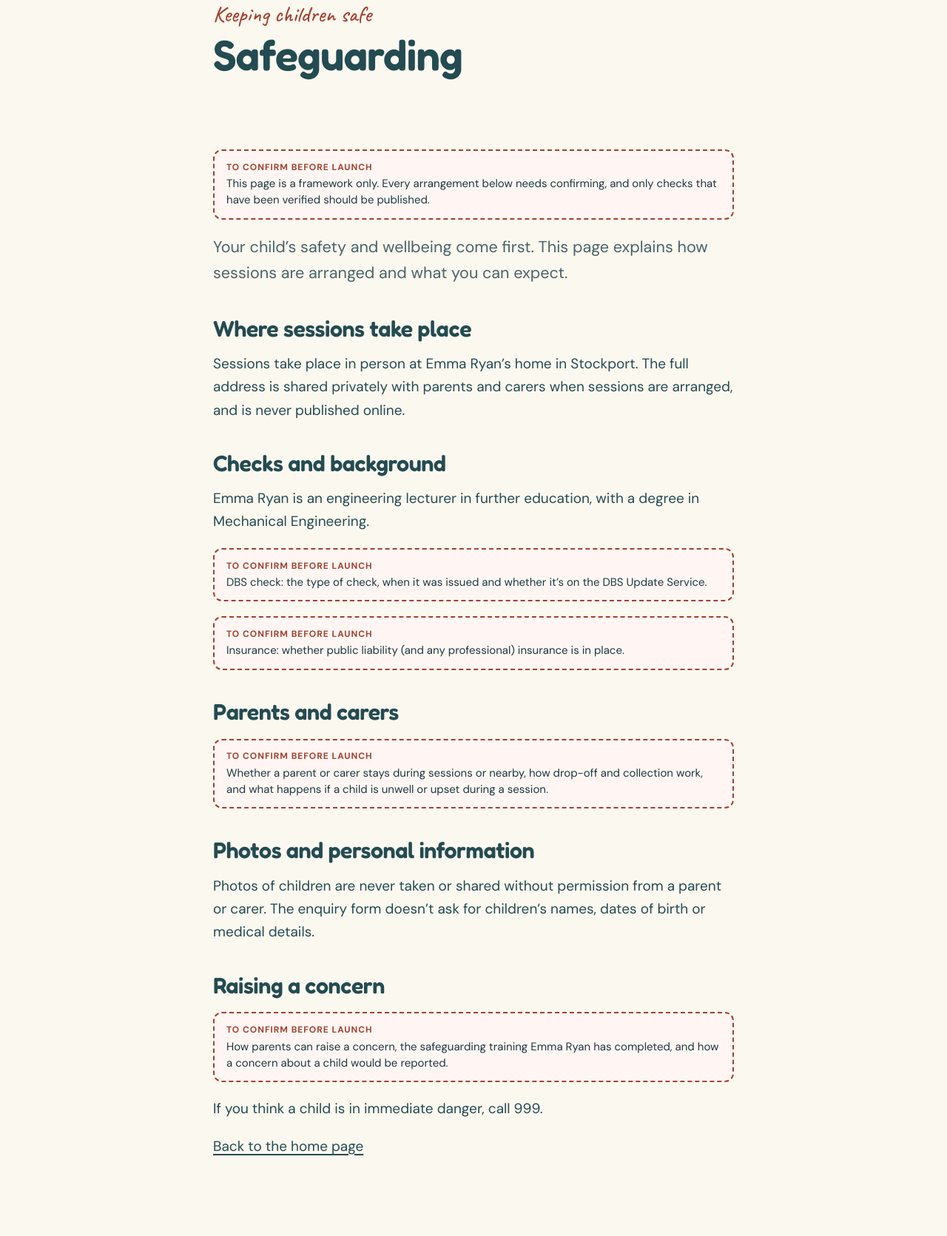
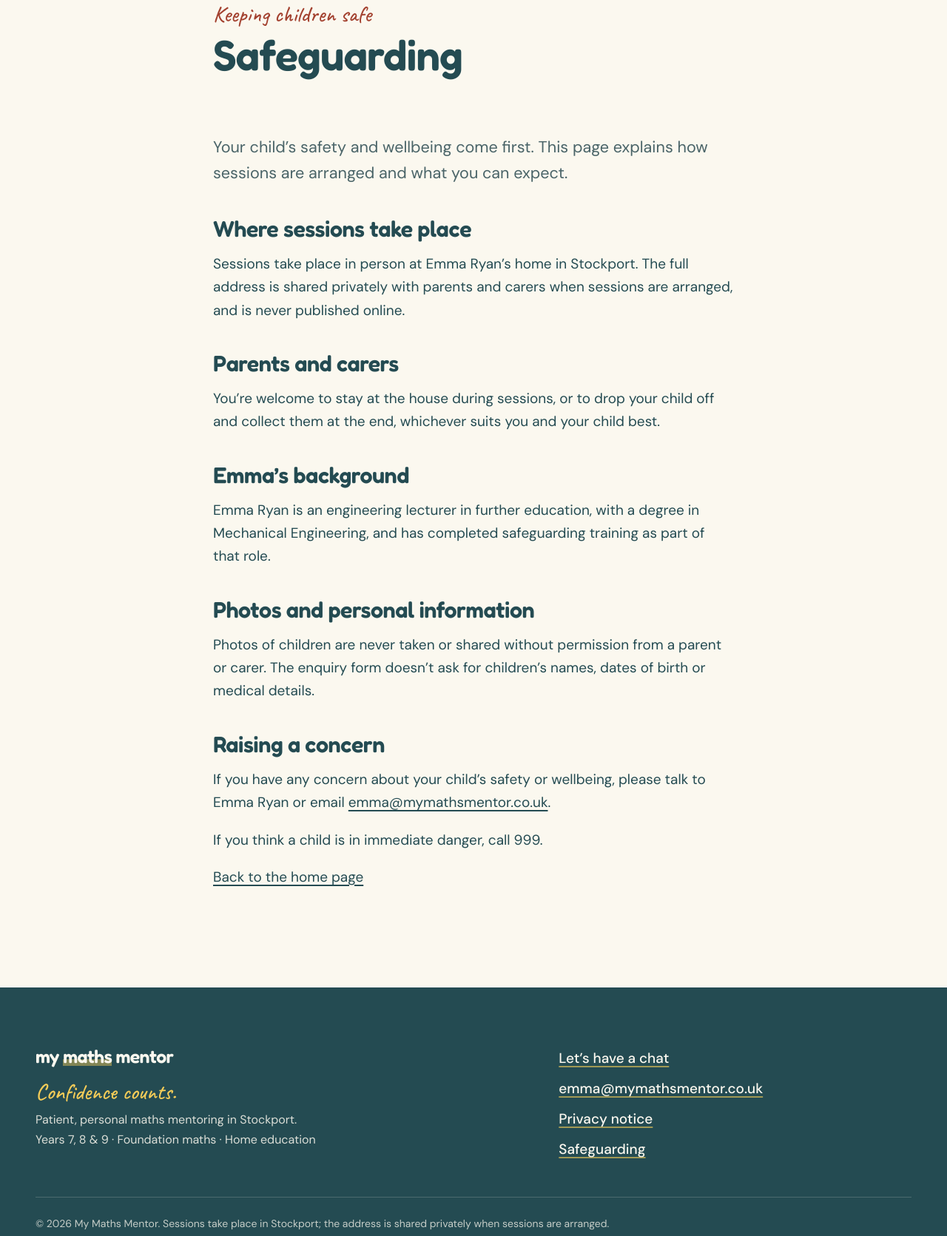
Before and after one commit to drmatt/my-maths-mentor, an Astro site: page /safeguarding in a window 1280 px wide. Shown: the part 189-1860 px from the top of the page at 74% size. Built offline with nearby package versions, Linux system fonts and the light colour scheme; Astro itself is replaced by a stand-in of ours; a web font is replaced by a local one.

Commit message:
Apply confirmed safeguarding, privacy and content decisions
- Safeguarding: parents can stay or drop off; concerns go to Emma;
  safeguarding training through the FE role. DBS and insurance left
  off until in place.
- Privacy: enquiries that don't lead to sessions deleted after 6 months;
  effective date flagged for launch.
- Landmark illustrations stay permanently, so drop their photo tags.
- Draft banner wording updated now copy and design are approved.
- Fix missing spaces before email links.
- README launch checklist updated.

Co-Authored-By: Claude Opus 5.5 <noreply@anthropic.com>

```diff
--- a/src/components/DraftBanner.astro
+++ b/src/components/DraftBanner.astro
@@ -1,3 +1,3 @@
 <div class="draft-banner" role="note">
-  <strong>Draft preview.</strong> Wording, design and anything marked “To confirm” still need approving before launch.
+  <strong>Draft preview.</strong> Anything marked “To confirm” still needs sorting before launch.
 </div>
--- a/src/components/sketches/MarketHall.astro
+++ b/src/components/sketches/MarketHall.astro
@@ -23,7 +23,6 @@ const glazing = Array.from({ length: 15 }, (_, i) => 56 + i * 20);
   viewBox="0 0 400 320"
   photo={photo('market-hall')}
   tilt={-1}
-  todo="photo"
 >
   <g slot="art">
     <defs>
--- a/src/components/sketches/Mersey.astro
+++ b/src/components/sketches/Mersey.astro
@@ -15,7 +15,6 @@ const ticks = Array.from({ length: 11 }, (_, i) => 24 + i * 12);
   viewBox="0 0 400 320"
   photo={photo('mersey')}
   tilt={1.5}
-  todo="photo"
 >
   <g slot="art">
     <path d="M0 108C80 118 160 96 250 70M30 300C120 250 200 240 300 250M150 0C160 80 140 200 168 320" class="ink ink--thin" opacity="0.25"></path>
--- a/src/components/sketches/TownHall.astro
+++ b/src/components/sketches/TownHall.astro
@@ -16,7 +16,6 @@ const wingWindows = [48, 74, 100, 126, 260, 286, 312, 338].flatMap((x) => [
   viewBox="0 0 400 320"
   photo={photo('town-hall')}
   tilt={1}
-  todo="photo"
 >
   <g slot="art">
     <path d="M0 292H400" class="ink"></path>
--- a/src/components/sketches/Viaduct.astro
+++ b/src/components/sketches/Viaduct.astro
@@ -32,7 +32,6 @@ const windows = [384, 404, 424, 464, 484, 504, 544, 564];
   tilt={tilt}
   tape
   eager={eager}
-  todo="viaduct photo"
 >
   <g slot="art">
     <defs>
--- a/src/pages/safeguarding.astro
+++ b/src/pages/safeguarding.astro
@@ -1,6 +1,5 @@
 ---
 import Base from '../layouts/Base.astro';
-import ToConfirm from '../components/ToConfirm.astro';
 import { site } from '../site.config';
 import { url } from '../lib/url';
 ---
@@ -13,13 +12,6 @@ import { url } from '../lib/url';
     </div>
   </section>
   <div class="container container--narrow prose">
-    <ToConfirm>
-      <p>
-        This page is a framework only. Every arrangement below needs confirming, and only checks that have been verified
-        should be published.
-      </p>
-    </ToConfirm>
-
     <p class="lede">
       Your child’s safety and wellbeing come first. This page explains how sessions are arranged and what you can
       expect.
@@ -31,24 +23,17 @@ import { url } from '../lib/url';
       with parents and carers when sessions are arranged, and is never published online.
     </p>
 
-    <h2>Checks and background</h2>
+    <h2>Parents and carers</h2>
     <p>
-      {site.owner} is an engineering lecturer in further education, with a degree in Mechanical Engineering.
+      You’re welcome to stay at the house during sessions, or to drop your child off and collect them at the end,
+      whichever suits you and your child best.
     </p>
-    <ToConfirm>
-      <p>DBS check: the type of check, when it was issued and whether it’s on the DBS Update Service.</p>
-    </ToConfirm>
-    <ToConfirm>
-      <p>Insurance: whether public liability (and any professional) insurance is in place.</p>
-    </ToConfirm>
 
-    <h2>Parents and carers</h2>
-    <ToConfirm>
-      <p>
-        Whether a parent or carer stays during sessions or nearby, how drop-off and collection work, and what happens if
-        a child is unwell or upset during a session.
-      </p>
-    </ToConfirm>
+    <h2>Emma’s background</h2>
+    <p>
+      {site.owner} is an engineering lecturer in further education, with a degree in Mechanical Engineering, and has
+      completed safeguarding training as part of that role.
+    </p>
 
     <h2>Photos and personal information</h2>
     <p>
@@ -57,12 +42,10 @@ import { url } from '../lib/url';
     </p>
 
     <h2>Raising a concern</h2>
-    <ToConfirm>
-      <p>
-        How parents can raise a concern, the safeguarding training {site.owner} has completed, and how a concern about a
-        child would be reported.
-      </p>
-    </ToConfirm>
+    <p>
+      If you have any concern about your child’s safety or wellbeing, please talk to {site.owner} or email{' '}
+      <a href={`mailto:${site.email}`}>{site.email}</a>.
+    </p>
     <p>If you think a child is in immediate danger, call 999.</p>
 
     <p><a href={url('/')}>Back to the home page</a></p>
```
Also changed, not shown: src/pages/privacy.astro (+6 -11 lines), README.md.
